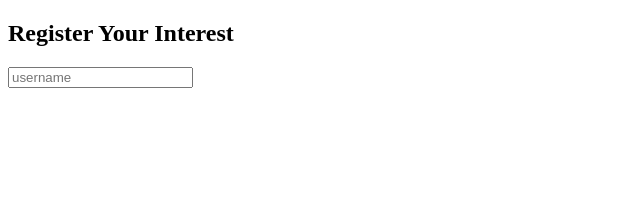
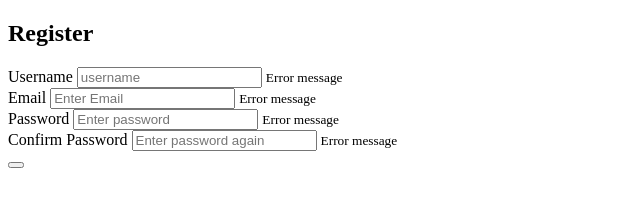
Before and after one commit to laurenclark/form-validation, a website: page index.html in a window 1280 px wide. Shown: the whole page, without its empty margins (0-640 px from the left). Drawn offline with Linux system fonts and the light colour scheme.

Commit message:
Finish scaffolding form and labels

```diff
--- a/index.html
+++ b/index.html
@@ -6,21 +6,57 @@
             content="width=device-width, initial-scale=1, viewport-fit=contain"
         />
         <link rel="stylesheet" href="./style.css" />
+        <link
+            href="https://fonts.googleapis.com/css?family=Open+Sans&display=swap"
+            rel="stylesheet"
+        />
         <title>Form Validater</title>
     </head>
     <body>
         <div class="container">
             <form action="" id="form" class="form">
-                <h2>Register Your Interest</h2>
+                <h2>Register</h2>
                 <div class="form-control">
-                    <label for="username"></label>
+                    <label for="username">Username</label>
                     <input
                         type="text"
                         name="username"
                         id="username"
                         placeholder="username"
                     />
+                    <small>Error message</small>
                 </div>
+                <div class="form-control">
+                    <label for="email">Email</label>
+                    <input
+                        type="email"
+                        name="email"
+                        id="email"
+                        placeholder="Enter Email"
+                    />
+                    <small>Error message</small>
+                </div>
+                <div class="form-control">
+                    <label for="password">Password</label>
+                    <input
+                        type="password"
+                        name="password"
+                        id="password"
+                        placeholder="Enter password"
+                    />
+                    <small>Error message</small>
+                </div>
+                <div class="form-control">
+                    <label for="password2">Confirm Password</label>
+                    <input
+                        type="text"
+                        name="password2"
+                        id="password2"
+                        placeholder="Enter password again"
+                    />
+                    <small>Error message</small>
+                </div>
+                <button type="submit"></button>
             </form>
         </div>
         <script src="./script.js"></script>
```
